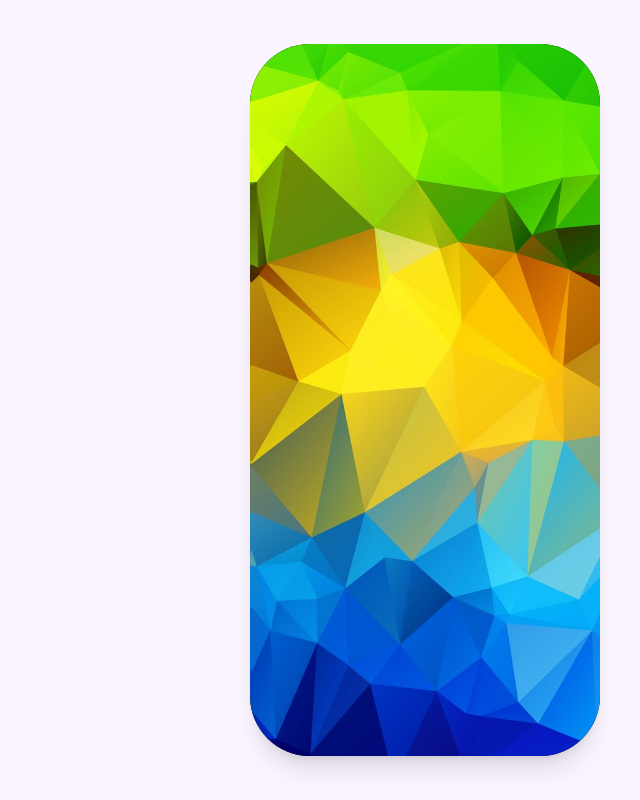
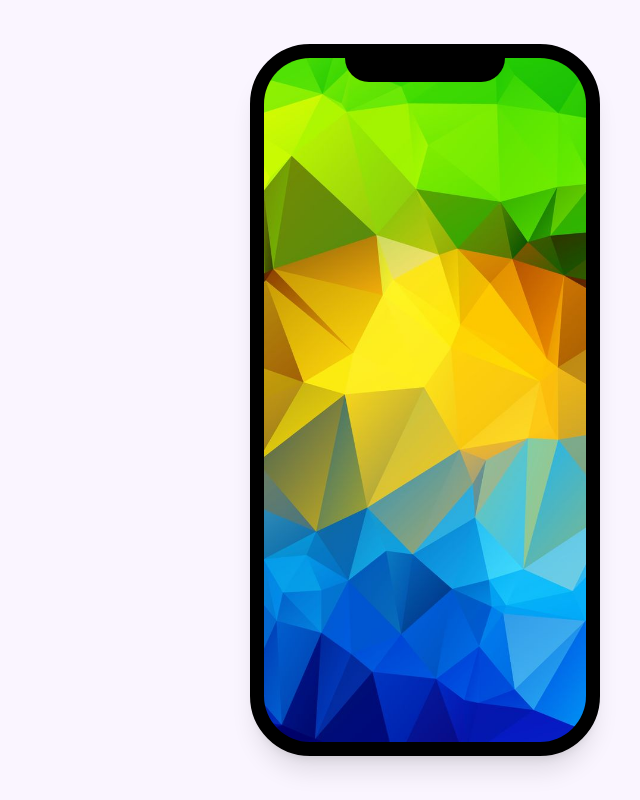
Before and after one commit to gohugotr/ios15-tailwindcss, a website: page index.html in a window 1280 px wide. Shown: the whole page, without its empty margins (640-1280 px from the left). Drawn offline with Linux system fonts and the light colour scheme.

Commit message:
Üst çentik

```diff
--- a/index.html
+++ b/index.html
@@ -11,8 +11,12 @@
   <!-- npx tailwindcss -i ./src/input.css -o ./dist/output.css --watch -->
   <body>
     <div class="px-10 min-h-screen bg-purple-50 flex justify-end items-center">
-      <div class="relative h-[712px] w-[350px] bg-black rounded-[60px] shadow-xl overflow-hidden">
+      <div class="relative h-[712px] w-[350px] bg-black rounded-[60px] shadow-xl
+       border-[14px] border-black overflow-hidden">
         <img src="./iphone.jpeg" alt="İphone 15" class="absolute inset-0 w-full h-full object-cover">
+        <div class="absolute top-0 inset-x-0"> <!-- Üst Çentik -->
+            <div class=" h-6 w-40 bg-black mx-auto rounded-b-3xl"></div>
+        </div>
       </div>
     </div>
   </body>
```
Also changed, not shown: dist/output.css.
